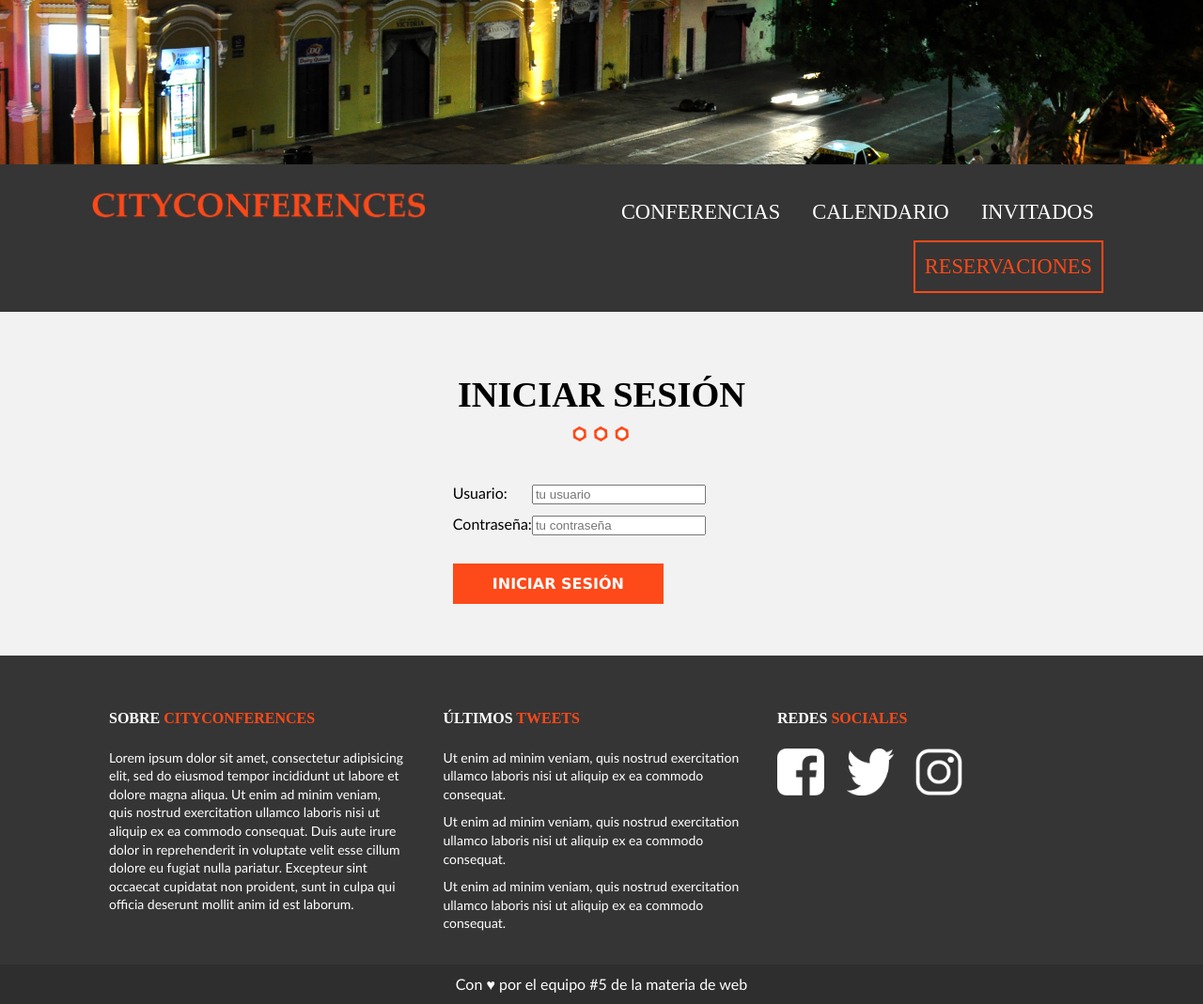
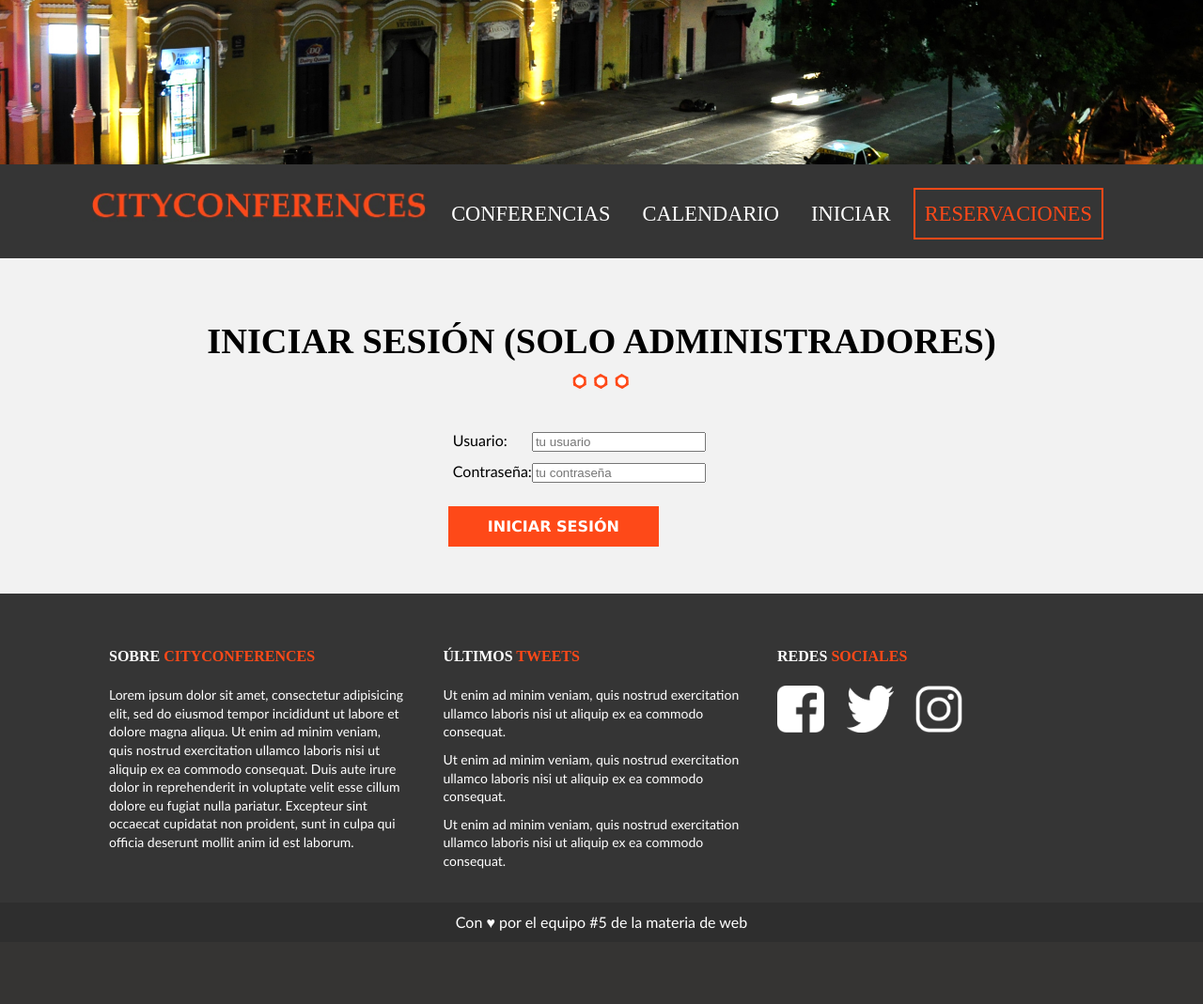
Before and after one commit to kiup/proyecto-web, a PHP site: page /login.php in a window 1280 px wide. Shown: the part 465-1534 px from the top of the page at 94% size. After the commit the page ends 1456 px from the top, so only its background shows below. Run offline with PHP 8.4, Linux system fonts and the light colour scheme; some libraries are stand-ins or nearby versions.

Commit message:
Se reemplazo Invitados con Iniciar

```diff
--- a/includes/templates/header.php
+++ b/includes/templates/header.php
@@ -51,7 +51,7 @@
         <nav class="navegacion-principal clearfix">
             <a href="index.php#seccion-programa">Conferencias</a>
             <a href="calendario.php#seccion-calendario">Calendario</a>
-            <a href="invitados.php#seccion-invitados">Invitados</a>
+            <a href="login.php">Iniciar</a>
             <a href="registro.php#seccion-registro">Reservaciones</a>
         </nav>
     </div><!--contenedor-->
--- a/login.php
+++ b/login.php
@@ -33,7 +33,7 @@ if(isset($_POST['submit'])){
         <link href="css/registro.css" rel="stylesheet" type="text/css">
     </header>
     <section class="seccion contenedor">
-        <h2>Iniciar sesi&oacute;n</h2>
+        <h2>Iniciar sesi&oacute;n (Solo Administradores)</h2>
 
         <form action="login.php" class="login" method="POST">
             <div class="campo">
@@ -46,7 +46,7 @@ if(isset($_POST['submit'])){
                 <input type="password" id="password" name="password" placeholder="tu contrase&ntilde;a">
 
             </div>
-            <div class="campo">
+            <div>
                 <input type="submit" name="submit" class="button" value="Iniciar sesi&oacute;n">
             </div>
         </form>
```
